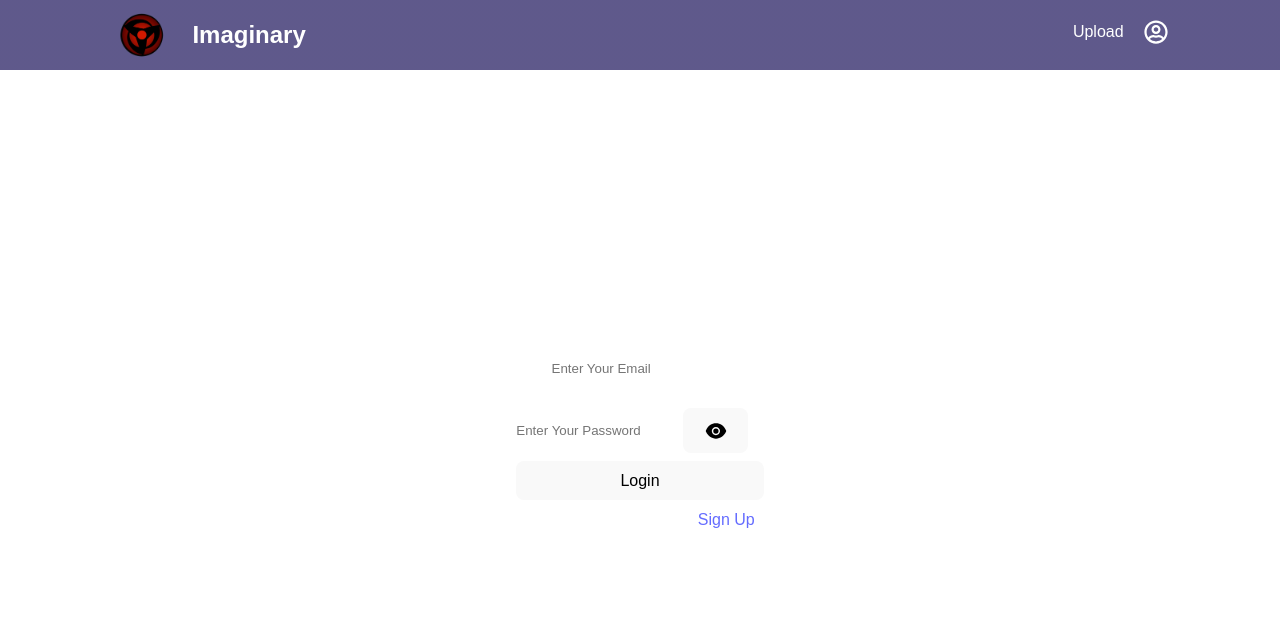
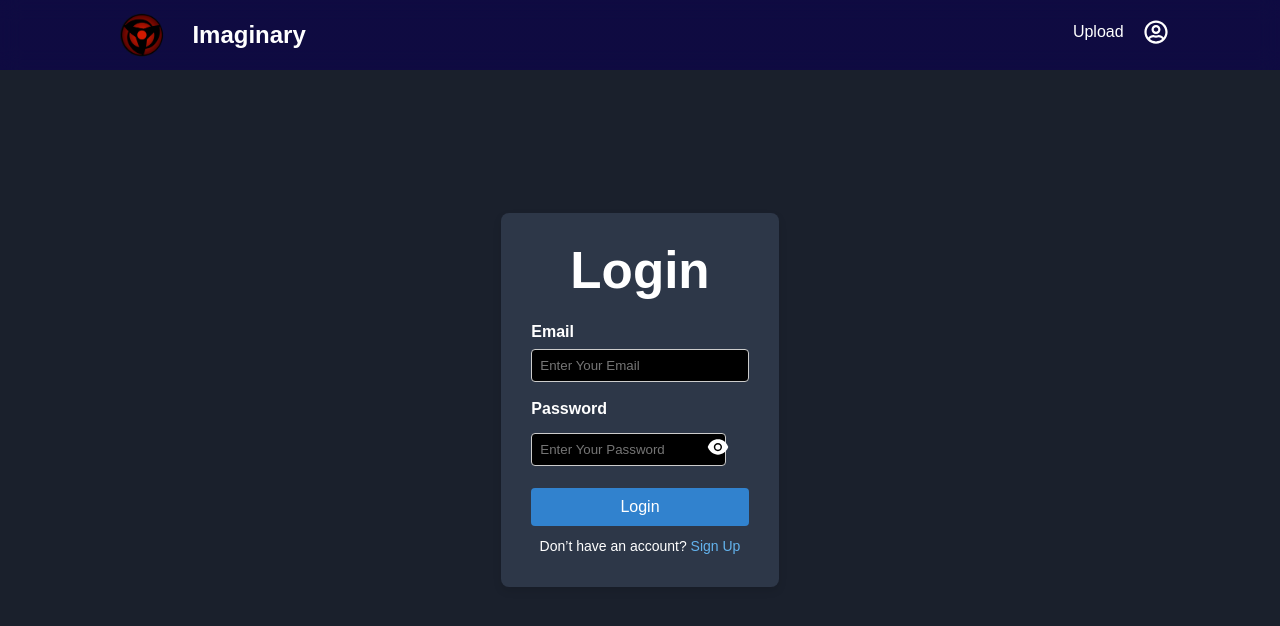
Before and after one commit to Xharry01X/assignment, a React (Vite) app in the folder frontend/assignment/: page /login in a window 1280 px wide. Shown: the top 626 px of the page. Built offline with nearby package versions, Linux system fonts and the light colour scheme.

Commit message:
done with registration and login part

```diff
--- /dev/null
+++ b/frontend/assignment/src/component/auth/login/Login.css
@@ -0,0 +1,102 @@
+/* General styles */
+body {
+    font-family: Arial, sans-serif;
+    background-color: #1a202c;
+    color: #ffffff;
+    margin: 0;
+    padding: 0;
+    display: flex;
+    justify-content: center;
+    align-items: center;
+    height: 100vh;
+}
+
+/* Login container styles */
+.login-container {
+    display: flex;
+    justify-content: center;
+    align-items: center;
+    width: 100%;
+    padding: 20px;
+}
+
+.login-box {
+    background-color: #2d3748;
+    padding: 30px;
+    border-radius: 8px;
+    box-shadow: 0 4px 8px rgba(0, 0, 0, 0.1);
+    width: 100%;
+    max-width: 400px;
+    text-align: center;
+}
+
+h1 {
+    margin-bottom: 20px;
+    font-size: 24px;
+}
+
+/* Form group styles */
+.form-group {
+    margin-bottom: 15px;
+    text-align: left;
+}
+
+label {
+    display: block;
+    margin-bottom: 5px;
+    font-weight: bold;
+}
+
+input {
+    width: 100%;
+    padding: 8px;
+    border: 1px solid #ccc;
+    border-radius: 4px;
+    background-color: #4a5568;
+    color: #ffffff;
+}
+
+/* Password box styles */
+.password-box {
+    display: flex;
+    align-items: center;
+}
+
+.toggle-password {
+    background: none;
+    border: none;
+    color: #ffffff;
+    cursor: pointer;
+    margin-left: -40px;
+}
+
+/* Button styles */
+.login-button {
+    width: 100%;
+    padding: 10px;
+    background-color: #3182ce;
+    color: white;
+    border: none;
+    border-radius: 4px;
+    cursor: pointer;
+    font-size: 16px;
+}
+
+.login-button:hover {
+    background-color: #2b6cb0;
+}
+
+/* Signup link styles */
+.signup-link {
+    margin-top: 10px;
+    font-size: 14px;
+}
+
+.signup-link a {
+    color: #63b3ed;
+    text-decoration: none;
+}
+
+.signup-link a:hover {
+    text-decoration: underline;
+}
--- a/frontend/assignment/src/component/auth/login/Login.jsx
+++ b/frontend/assignment/src/component/auth/login/Login.jsx
@@ -1,20 +1,10 @@
 import React, { useState } from 'react';
-import {
-  Box,
-  Button,
-  FormControl,
-  FormLabel,
-  Heading,
-  Input,
-
-  VStack,
-  Text,
-  Link,
-  useToast,
-} from '@chakra-ui/react';
 import { AiFillEye, AiFillEyeInvisible } from 'react-icons/ai';
+import { useNavigate } from 'react-router-dom';
+import './Login.css';
 
 const Login = () => {
+  const navigation=useNavigate()
   const [show, setShow] = useState(false);
   const [user, setUser] = useState({
     username: '',
@@ -33,84 +23,75 @@ const Login = () => {
     setShow(!show);
   };
 
+  const handleLogin = async () => {
+    try {
+      const response = await fetch("http://localhost:4000/api/auth/login", {
+        method: "POST",
+        headers: {
+          'Content-Type': 'application/json',
+        },
+        body: JSON.stringify(user),
+      });
+      if (!response.ok) {
+        throw new Error('Failed to register user');
+      }
+
+      setUser({
+        username: '',
+        password: '',
+      });
+
+      const data = await response.json();
+      const token = data.token;
+
+      localStorage.setItem("Token", token);
+
+     navigation("/")
+    } catch (error) {
+      console.error(error);
+      alert("Registration Failed: An error occurred while registering. Please try again later.");
+    }
+  };
+
   return (
-    <Box
-      bg="gray.900"
-      color="white"
-      minH="100vh"
-      display="flex"
-      justifyContent="center"
-      alignItems="center"
-      px={4}
-    >
-      <VStack
-        spacing={4}
-        width={{ base: '100%', sm: '400px' }}
-        padding={6}
-        boxShadow="2xl"
-        borderRadius="md"
-        bg="gray.800"
-      >
-        <Heading as="h1" size="lg" mb={4}>
-          Login
-        </Heading>
-        <FormControl id="email-login" isRequired>
-          <FormLabel>Email</FormLabel>
-          <Input
+    <div className="login-container">
+      <div className="login-box">
+        <h1>Login</h1>
+        <div className="form-group">
+          <label htmlFor="email-login">Email</label>
+          <input
+            type="email"
+            id="email-login"
             placeholder="Enter Your Email"
             name="username"
             value={user.username}
             onChange={handleChange}
-            bg="gray.700"
-            border="none"
-            color="white"
-            _placeholder={{ color: 'gray.400' }}
+            required
           />
-        </FormControl>
-        <FormControl id="password-login" isRequired>
-          <FormLabel>Password</FormLabel>
-          <Box
-            bg="gray.700"
-            display="flex"
-            alignItems="center"
-            borderRadius="md"
-            paddingRight="1rem"
-          >
-            <Input
+        </div>
+        <div className="form-group">
+          <label htmlFor="password-login">Password</label>
+          <div className="password-box">
+            <input
               type={show ? 'text' : 'password'}
+              id="password-login"
               placeholder="Enter Your Password"
               name="password"
               value={user.password}
               onChange={handleChange}
-              bg="gray.700"
-              border="none"
-              color="white"
-              _placeholder={{ color: 'gray.400' }}
+              required
             />
-            <Button
-              onClick={handleClick}
-              variant="ghost"
-              colorScheme="blue"
-              borderRadius="full"
-              size="sm"
-              ml={-10}
-              zIndex={1}
-            >
+            <button type="button" className="toggle-password" onClick={handleClick}>
               {show ? <AiFillEyeInvisible size="1.5em" /> : <AiFillEye size="1.5em" />}
-            </Button>
-          </Box>
-        </FormControl>
-        <Button colorScheme="blue" width="100%" mt={4}>
-          Login
-        </Button>
-        <Text fontSize="sm" color="gray.300" mt={4}>
-          Don’t have an account?{' '}
-          <Link href="/register" color="blue.400">
-            Sign Up
-          </Link>
-        </Text>
-      </VStack>
-    </Box>
+            </button>
+          </div>
+        </div>
+        <button className="login-button" onClick={handleLogin}>Login</button>
+        <p className="signup-link">
+          Don’t have an account? <a href="/register">Sign Up</a>
+        </p>
+      </div>
+    </div>
   );
 };
 
--- /dev/null
+++ b/frontend/assignment/src/component/auth/register/Register.css
@@ -0,0 +1,102 @@
+/* General styles */
+body {
+    font-family: Arial, sans-serif;
+    background-color: #1a202c;
+    color: #ffffff;
+    margin: 0;
+    padding: 0;
+    display: flex;
+    justify-content: center;
+    align-items: center;
+    height: 100vh;
+}
+
+/* Register container styles */
+.register-container {
+    display: flex;
+    justify-content: center;
+    align-items: center;
+    width: 100%;
+    padding: 20px;
+}
+
+.register-box {
+    background-color: #2d3748;
+    padding: 30px;
+    border-radius: 8px;
+    box-shadow: 0 4px 8px rgba(0, 0, 0, 0.1);
+    width: 100%;
+    max-width: 400px;
+    text-align: center;
+}
+
+h1 {
+    margin-bottom: 20px;
+    font-size: 24px;
+}
+
+/* Form group styles */
+.form-group {
+    margin-bottom: 15px;
+    text-align: left;
+}
+
+label {
+    display: block;
+    margin-bottom: 5px;
+    font-weight: bold;
+}
+
+input {
+    width: 100%;
+    padding: 8px;
+    border: 1px solid #ccc;
+    border-radius: 4px;
+    background-color: #4a5568;
+    color: #ffffff;
+}
+
+/* Password box styles */
+.password-box {
+    display: flex;
+    align-items: center;
+}
+
+.toggle-password {
+    background: none;
+    border: none;
+    color: #ffffff;
+    cursor: pointer;
+    margin-left: -40px;
+}
+
+/* Button styles */
+.register-button {
+    width: 100%;
+    padding: 10px;
+    background-color: #3182ce;
+    color: white;
+    border: none;
+    border-radius: 4px;
+    cursor: pointer;
+    font-size: 16px;
+}
+
+.register-button:hover {
+    background-color: #2b6cb0;
+}
+
+/* Signin link styles */
+.signin-link {
+    margin-top: 10px;
+    font-size: 14px;
+}
+
+.signin-link a {
+    color: #63b3ed;
+    text-decoration: none;
+}
+
+.signin-link a:hover {
+    text-decoration: underline;
+}
--- a/frontend/assignment/src/component/auth/register/Register.jsx
+++ b/frontend/assignment/src/component/auth/register/Register.jsx
@@ -1,18 +1,10 @@
 import React, { useState } from 'react';
-import {
-  VStack,
-  FormControl,
-  FormLabel,
-  Input,
-  Button,
-  Text,
-  Box,
-  Heading,
-} from '@chakra-ui/react';
-import { NavLink } from 'react-router-dom';
 import { AiFillEye, AiFillEyeInvisible } from 'react-icons/ai';
+import { Link, useNavigate } from 'react-router-dom';
+import './Register.css';
 
 const Register = () => {
+  const navigation=useNavigate()
   const [show, setShow] = useState(false);
   const [user, setUser] = useState({
     username: '',
@@ -31,84 +23,81 @@ const Register = () => {
     setShow(!show);
   };
 
+  const handleRegister = async () => {
+    try {
+      const response = await fetch("http://localhost:4000/api/auth/register", {
+        method: "POST",
+        headers: {
+          'Content-Type': 'application/json',
+        },
+        body: JSON.stringify(user),
+      });
+      if (!response.ok) {
+        throw new Error('Failed to register user');
+      }
+
+      setUser({
+        username: '',
+        password: '',
+      });
+
+      // Retrieve token from response
+      const data = await response.json();
+      const token = data.token;
+
+      localStorage.setItem("Token", token);
+      navigation("/")
+
+      // Display success alert
+      alert("Registration Successful: You have successfully registered.");
+
+
+    } catch (error) {
+      console.error(error);
+      // Display error alert
+      alert("Registration Failed: An error occurred while registering. Please try again later.");
+    }
+  };
+
   return (
-    <Box
-      bg="gray.900"
-      color="white"
-      minH="100vh"
-      display="flex"
-      justifyContent="center"
-      alignItems="center"
-      px={4}
-    >
-      <VStack
-        spacing={4}
-        width={{ base: '100%', sm: '400px' }}
-        padding={6}
-        boxShadow="2xl"
-        borderRadius="md"
-        bg="gray.800"
-      >
-        <Heading as="h1" size="lg" mb={4}>
-          Register
-        </Heading>
-        <FormControl id="email-login" isRequired>
-          <FormLabel>Email</FormLabel>
-          <Input
+    <div className="register-container">
+      <div className="register-box">
+        <h1>Register</h1>
+        <div className="form-group">
+          <label htmlFor="email-register">Email</label>
+          <input
+            type="email"
+            id="email-register"
             placeholder="Enter Your Email"
             name="username"
             value={user.username}
             onChange={handleChange}
-            bg="gray.700"
-            border="none"
-            color="white"
-            _placeholder={{ color: 'gray.400' }}
+            required
           />
-        </FormControl>
-        <FormControl id="password-login" isRequired>
-          <FormLabel>Password</FormLabel>
-          <Box
-            bg="gray.700"
-            display="flex"
-            alignItems="center"
-            borderRadius="md"
-            paddingRight="1rem"
-          >
-            <Input
+        </div>
+        <div className="form-group">
+          <label htmlFor="password-register">Password</label>
+          <div className="password-box">
+            <input
               type={show ? 'text' : 'password'}
+              id="password-register"
               placeholder="Enter Your Password"
               name="password"
               value={user.password}
               onChange={handleChange}
-              bg="gray.700"
-              border="none"
-              color="white"
-              _placeholder={{ color: 'gray.400' }}
+              required
             />
-            <Button
-              onClick={handleClick}
-              variant="ghost"
-              colorScheme="blue"
-              borderRadius="full"
-              size="sm"
-              ml={-10}
-              zIndex={1}
-            >
+            <button type="button" className="toggle-password" onClick={handleClick}>
               {show ? <AiFillEyeInvisible size="1.5em" /> : <AiFillEye size="1.5em" />}
-            </Button>
-          </Box>
-        </FormControl>
-        <Button colorScheme="blue" width="100%" mt={4}>
-          Login
-        </Button>
-        <Text fontSize="sm" color="gray.300" mt={4}>
-          Don’t have an account?{' '}
-          <NavLink to="/login" color="blue.400">
-            Sign In
-          </NavLink>
-        </Text>
-      </VStack>
-    </Box>
+            </button>
+          </div>
+        </div>
+        <button className="register-button" onClick={handleRegister}>Register</button>
+        <p className="signin-link">
+          Don’t have an account? <Link to="/login">Sign In</Link>
+        </p>
+      </div>
+    </div>
   );
 };
 
```
Also changed, not shown: 2 other files (tests, documents, lock files or other folders).
